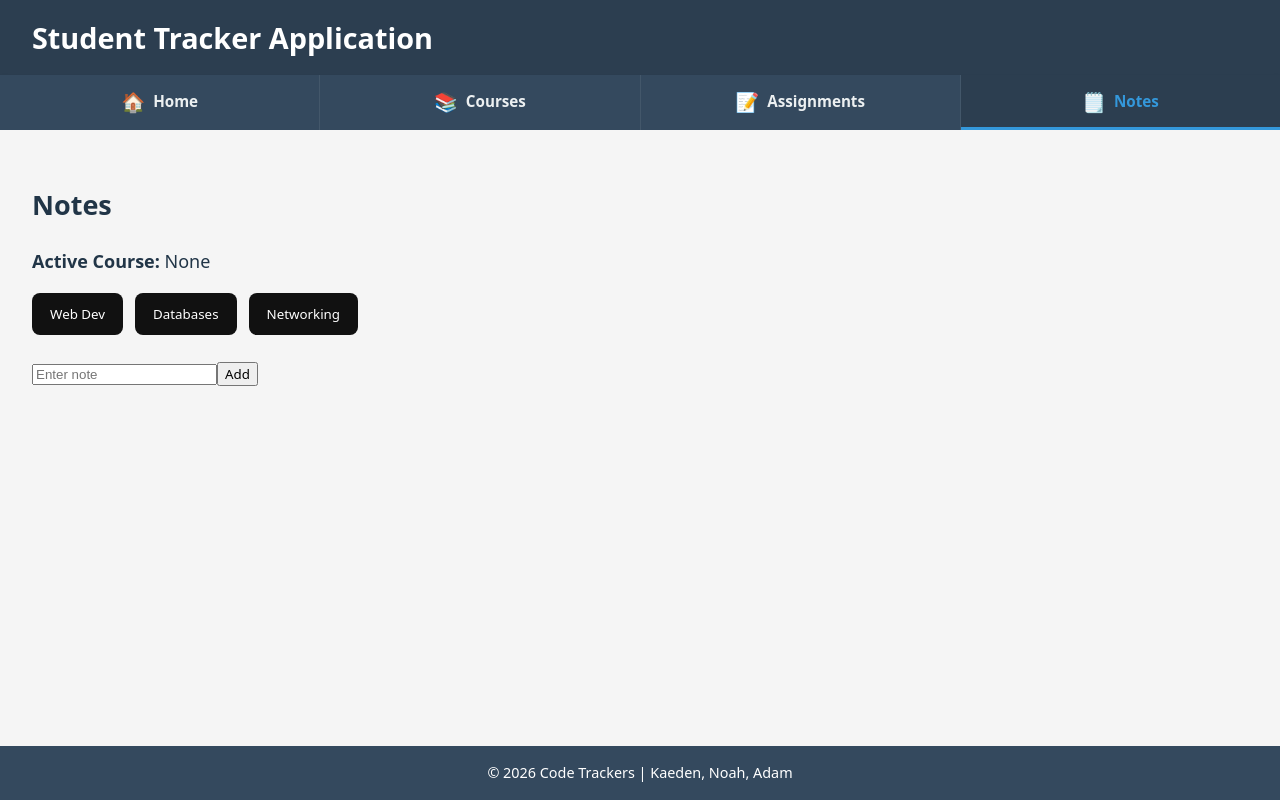
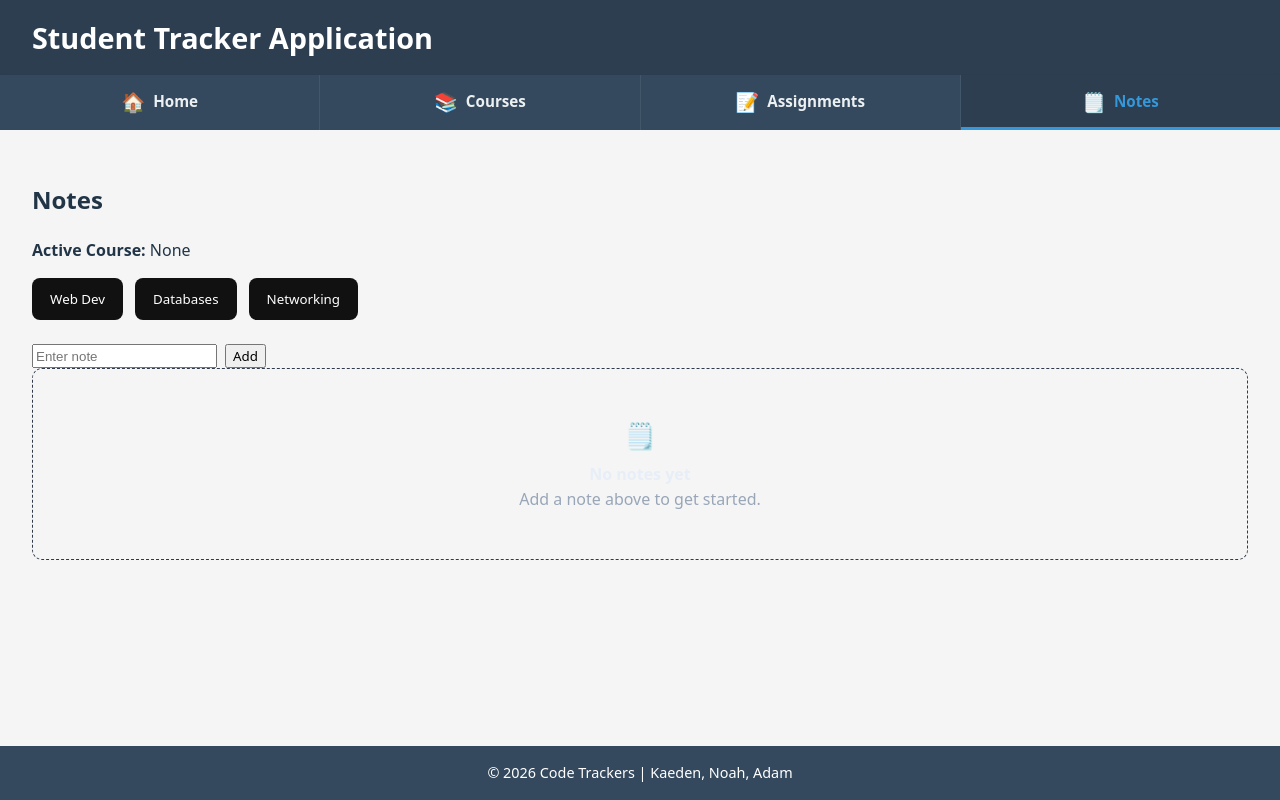
Before and after one commit to NoahPMan/full-stack-dev_student-tracker-api, a React app in the folder frontend/: page /notes in a window 1280 px wide. Built offline with nearby package versions, Linux system fonts and the light colour scheme; the HTML template or start-up script is replaced by a standard one.

Commit message:
feat: complete Sprint 3 T.1/T.2/T.4 — context for selected course, homework service used in 2 hooks, custom hook reused

```diff
--- a/frontend/src/App.tsx
+++ b/frontend/src/App.tsx
@@ -1,56 +1,22 @@
-import { Routes, Route } from "react-router-dom";
-import { useEffect, useState } from "react";
-import Layout from "./components/Layout";
-import Home from "./pages/Home";
-import Courses from "./pages/Courses";
-import Assignments from "./pages/Assignments";
-import Notes from "./pages/Notes";
-import "./App.css";
-
-export type SharedCourseProps = {
-  activeCourse: string;
-  setActiveCourse: (value: string) => void;
-};
-
-const ACTIVE_COURSE_KEY = "student-tracker-active-course";
+import { Routes, Route } from 'react-router-dom';
+import Layout from './components/Layout';
+import Home from './pages/Home';
+import Courses from './pages/Courses';
+import Assignments from './pages/Assignments';
+import Notes from './pages/Notes';
+import { CourseProvider } from './context/CourseContext';
 
 export default function App() {
-  const [activeCourse, setActiveCourse] = useState<string>(() => {
-    try {
-      const saved = localStorage.getItem(ACTIVE_COURSE_KEY);
-      return saved && saved.trim().length > 0 ? saved : "None";
-    } catch {
-      return "None";
-    }
-  });
-
-  useEffect(() => {
-    try {
-      localStorage.setItem(ACTIVE_COURSE_KEY, activeCourse);
-    } catch {
-    }
-  }, [activeCourse]);
-
   return (
+    <CourseProvider>
     <Layout>
     <Routes>
-    <Route
-          path= "/"
-  element = {< Home activeCourse = { activeCourse } setActiveCourse = { setActiveCourse } />}
-        />
-  < Route
-path = "/courses"
-element = {< Courses activeCourse = { activeCourse } setActiveCourse = { setActiveCourse } />}
-        />
-  < Route
-path = "/assignments"
-element = {< Assignments activeCourse = { activeCourse } setActiveCourse = { setActiveCourse } />}
-        />
-  < Route
-path = "/notes"
-element = {< Notes activeCourse = { activeCourse } setActiveCourse = { setActiveCourse } />}
-        />
-  </Routes>
-  </Layout>
+    <Route path= "/" element = {< Home />} />
+      < Route path = "/courses" element = {< Courses />} />
+        < Route path = "/assignments" element = {< Assignments />} />
+          < Route path = "/notes" element = {< Notes />} />
+            </Routes>
+            </Layout>
+            </CourseProvider>
   );
 }
--- a/frontend/src/components/CourseSelector.tsx
+++ b/frontend/src/components/CourseSelector.tsx
@@ -1,19 +1,12 @@
-import "./CourseSelector.css";
+// src/components/CourseSelector.tsx
+import './CourseSelector.css';
+import { useCourse } from '../context/CourseContext';
 
-type Props = {
-  activeCourse: string;
-  setActiveCourse: (value: string) => void;
-  showQuickButtons?: boolean;
-};
-
-export default function CourseSelector({
-  activeCourse,
-  setActiveCourse,
-  showQuickButtons = true,
-}: Props) {
-  const hasSelectedCourse = activeCourse !== "None";
-
-  const courses = ["Web Dev", "Databases", "Networking"];
+export default function CourseSelector({ showQuickButtons = true }: { showQuickButtons?: boolean }) {
+  const { selectedCourseId, setSelectedCourseId } = useCourse();
+  const activeCourse = selectedCourseId ?? 'None';
+  const hasSelectedCourse = activeCourse !== 'None';
+  const courses = ['Web Dev', 'Databases', 'Networking'];
 
   return (
     <section className="course-selector">
@@ -25,7 +18,7 @@ export default function CourseSelector({
         <button
           type="button"
           className="course-clear"
-          onClick={() => setActiveCourse("None")}
+          onClick={() => setSelectedCourseId(undefined)}
         >
           Clear
         </button>
@@ -35,13 +28,12 @@ export default function CourseSelector({
         <div className="course-buttons">
           {courses.map((course) => {
             const isActive = activeCourse === course;
-
             return (
               <button
                 key={course}
                 type="button"
-                className={`course-button${isActive ? " active" : ""}`}
-                onClick={() => setActiveCourse(course)}
+                className={`course-button${isActive ? ' active' : ''}`}
+                onClick={() => setSelectedCourseId(course)}
                 aria-pressed={isActive}
                 disabled={isActive}
               >
--- a/frontend/src/components/notes/NoteForm.tsx
+++ b/frontend/src/components/notes/NoteForm.tsx
@@ -1,52 +1,46 @@
-import { useState } from "react";
-import useFormField from "../../hooks/useFormField";
+import { useState } from 'react';
+import type { FormEvent } from 'react';
+import { useCourse } from '../../context/CourseContext';
+import type { Note } from '../../types/Note';
 
-export type Note = {
-  id: string;
-  text: string;
-  pinned?: boolean;
-};
+type Props = { onAdd: (note: Note) => void };
 
-export default function NoteForm({ onAdd }: { onAdd: (note: Note) => void }) {
-  const text = useFormField("");
-  const [error, setError] = useState("");
+export default function NoteForm({ onAdd }: Props) {
+  const [text, setText] = useState('');
+  const { selectedCourseId } = useCourse();
 
-  const submit = (e: React.SyntheticEvent<HTMLFormElement>) => {
+  function handleSubmit(e: FormEvent) {
     e.preventDefault();
+    const t = text.trim();
+    if (!t) return;
 
-    if (!text.value.trim()) {
-      setError("Please enter a note before adding.");
+    if (!selectedCourseId) {
+      alert('Select a course (top of page) before adding a note.');
       return;
     }
 
-    onAdd({
+    const note: Note = {
       id: crypto.randomUUID(),
-      text: text.value.trim(),
+      courseId: selectedCourseId,
+      title: t,
+      body: '',
       pinned: false,
-    });
-
-    text.reset();
-    setError("");
-  };
-
-  const handleChange = (value: string) => {
-    text.onChange(value);
-
-    if (value.trim()) {
-      setError("");
-    }
-  };
+      createdAt: new Date().toISOString(),
+    };
+    onAdd(note);
+    setText('');
+  }
 
   return (
-    <form onSubmit={submit}>
-      <input
-        value={text.value}
-        onChange={(e) => handleChange(e.target.value)}
+    <form onSubmit= { handleSubmit } style = {{ display: 'flex', gap: 8 }
+}>
+  <input
         placeholder="Enter note"
-      />
-      <button type="submit">Add</button>
-
-      {error && <p style={{ color: "red" }}>{error}</p>}
+value = { text }
+onChange = {(e) => setText(e.target.value)}
+required
+  />
+  <button type="submit" > Add </button>
     </form>
   );
 }
--- /dev/null
+++ b/frontend/src/components/notes/NoteList.css
@@ -0,0 +1,152 @@
+:root {
+    --card-bg: #1e2530;
+    --card-bg-hover: #232b38;
+    --card-border: #2f3a4a;
+    --text: #e7eef7;
+    --muted: #98a6b8;
+    --pin: #e9b949;
+    --danger: #ff5d5d;
+    --ring: #6aa0ff;
+}
+
+/* Sections & grid */
+.notes-section {
+    margin-top: 0.75rem;
+}
+
+.notes-section__heading {
+    margin: 1rem 0 0.5rem;
+    font-size: 0.95rem;
+    font-weight: 600;
+    color: var(--muted);
+    text-transform: uppercase;
+    letter-spacing: 0.02em;
+}
+
+.notes-grid {
+    list-style: none;
+    padding: 0;
+    margin: 0 0 0.75rem 0;
+    display: grid;
+    grid-template-columns: repeat(auto-fill, minmax(260px, 1fr));
+    gap: 12px;
+}
+
+/* Card */
+.note-card {
+    background: var(--card-bg);
+    border: 1px solid var(--card-border);
+    border-radius: 10px;
+    padding: 12px;
+    color: var(--text);
+    transition: transform 120ms ease, box-shadow 120ms ease, background 120ms ease;
+    box-shadow: 0 1px 2px rgba(0, 0, 0, .15);
+}
+
+.note-card:hover {
+    background: var(--card-bg-hover);
+    transform: translateY(-1px);
+    box-shadow: 0 6px 16px rgba(0, 0, 0, .18);
+}
+
+.note-card__header {
+    display: grid;
+    grid-template-columns: 32px 1fr 32px;
+    align-items: center;
+    gap: 8px;
+}
+
+.note-card__title {
+    margin: 0;
+    font-size: 0.98rem;
+    font-weight: 600;
+    white-space: nowrap;
+    overflow: hidden;
+    text-overflow: ellipsis;
+}
+
+.note-card__body {
+    margin: 8px 0 0;
+    line-height: 1.35;
+    color: var(--text);
+    word-wrap: anywhere;
+}
+
+.note-card__footer {
+    margin-top: 10px;
+    font-size: 0.8rem;
+    color: var(--muted);
+}
+
+/* Icon buttons */
+.icon-btn {
+    width: 32px;
+    height: 32px;
+    display: grid;
+    place-items: center;
+    border-radius: 8px;
+    background: transparent;
+    border: 1px solid var(--card-border);
+    color: var(--muted);
+    cursor: pointer;
+    transition: background 120ms ease, color 120ms ease, border-color 120ms ease, transform 80ms ease;
+}
+
+.icon-btn:hover {
+    background: rgba(255, 255, 255, .04);
+    color: var(--text);
+}
+
+.icon-btn:focus-visible {
+    outline: none;
+    box-shadow: 0 0 0 2px var(--ring);
+}
+
+.icon {
+    width: 16px;
+    height: 16px;
+    fill: currentColor;
+}
+
+/* Pin state */
+.icon-btn.pin.is-active {
+    color: var(--pin);
+    border-color: rgba(233, 185, 73, .35);
+}
+
+/* Danger button */
+.icon-btn.danger {
+    color: #ff8383;
+    border-color: rgba(255, 93, 93, .28);
+}
+
+.icon-btn.danger:hover {
+    background: rgba(255, 93, 93, .08);
+    color: var(--danger);
+}
+
+/* Empty state */
+.notes-empty {
+    display: grid;
+    place-items: center;
+    padding: 3rem 1rem;
+    border: 1px dashed var(--card-border);
+    border-radius: 10px;
+    background: rgba(255, 255, 255, .02);
+    color: var(--muted);
+}
+
+.notes-empty__icon {
+    font-size: 1.6rem;
+    margin-bottom: 0.4rem;
+}
+
+.notes-empty__title {
+    margin: 0 0 0.1rem 0;
+    font-weight: 600;
+    color: var(--text);
+}
+
+.notes-empty__hint {
+    margin: 0;
+}
--- a/frontend/src/components/notes/NoteList.tsx
+++ b/frontend/src/components/notes/NoteList.tsx
@@ -1,29 +1,118 @@
-import type { Note } from "./NoteForm";
+import './NoteList.css';
+import type { Note } from '../../types/Note';
 
-export default function NoteList({
-  notes,
+type Props = {
+  notes: Note[];
+  onRemove: (id: string) => void;
+  onTogglePin: (id: string) => void;
+};
+
+export default function NoteList({ notes, onRemove, onTogglePin }: Props) {
+  if (!notes.length) {
+    return (
+      <div className="notes-empty">
+        <div className="notes-empty__icon" aria-hidden>🗒️</div>
+        <p className="notes-empty__title">No notes yet</p>
+        <p className="notes-empty__hint">Add a note above to get started.</p>
+      </div>
+    );
+  }
+
+  const pinned = notes.filter(n => !!n.pinned);
+  const others = notes.filter(n => !n.pinned);
+
+  return (
+    <section className="notes-section">
+      {!!pinned.length && (
+        <>
+          <h3 className="notes-section__heading">Pinned</h3>
+          <ul className="notes-grid" role="list">
+            {pinned.map((note) => (
+              <li key={note.id} className="note-card">
+                <CardHeader note={note} onRemove={onRemove} onTogglePin={onTogglePin} />
+                <CardBody note={note} />
+                <CardFooter note={note} />
+              </li>
+            ))}
+          </ul>
+        </>
+      )}
+
+      {!!others.length && (
+        <>
+          {!!pinned.length && <h3 className="notes-section__heading">Others</h3>}
+          <ul className="notes-grid" role="list">
+            {others.map((note) => (
+              <li key={note.id} className="note-card">
+                <CardHeader note={note} onRemove={onRemove} onTogglePin={onTogglePin} />
+                <CardBody note={note} />
+                <CardFooter note={note} />
+              </li>
+            ))}
+          </ul>
+        </>
+      )}
+    </section>
+  );
+}
+
+function CardHeader({
+  note,
   onRemove,
   onTogglePin,
 }: {
-  notes: Note[];
+  note: Note;
   onRemove: (id: string) => void;
   onTogglePin: (id: string) => void;
 }) {
   return (
-    <ul>
-    {
-      notes.map((note) => (
-        <li key= { note.id } >
-        { note.text }{ " "}
-      < button type = "button" onClick = {() => onTogglePin(note.id)} >
-    { note.pinned ? "Unpin" : "Pin" }
-    </button>{" "}
-    < button type = "button" onClick = {() => onRemove(note.id)
-}>
-  Remove
-  </button>
-  </li>
-      ))}
-</ul>
+    <header className="note-card__header">
+      <button
+        type="button"
+        className={`icon-btn pin ${note.pinned ? 'is-active' : ''}`}
+        aria-pressed={!!note.pinned}
+        aria-label={note.pinned ? 'Unpin note' : 'Pin note'}
+        title={note.pinned ? 'Unpin' : 'Pin'}
+        onClick={() => onTogglePin(note.id)}
+      >
+        {/* pushpin icon */}
+        <svg viewBox="0 0 24 24" className="icon" aria-hidden>
+          <path d="M14 2l8 8-2 2-4-4-2 2 4 4-2 2-4-4-6 6-2-2 6-6-4-4 2-2 4 4 2-2-4-4 2-2z" />
+        </svg>
+      </button>
+
+      <h4 className="note-card__title" title={note.title || 'Untitled'}>
+        {note.title || 'Untitled'}
+      </h4>
+
+      <button
+        type="button"
+        className="icon-btn danger"
+        aria-label="Remove note"
+        title="Remove"
+        onClick={() => onRemove(note.id)}
+      >
+        {/* trash icon */}
+        <svg viewBox="0 0 24 24" className="icon" aria-hidden>
+          <path d="M9 3h6l1 2h5v2H3V5h5l1-2zm1 6h2v9h-2V9zm4 0h2v9h-2V9z" />
+        </svg>
+      </button>
+    </header>
   );
 }
+
+function CardBody({ note }: { note: Note }) {
+  if (!note.body) return null;
+  return <p className="note-card__body">{note.body}</p>;
+}
+
+function CardFooter({ note }: { note: Note }) {
+  const dt = new Date(note.createdAt);
+  return (
+    <footer className="note-card__footer">
+      <time dateTime={note.createdAt} title={dt.toLocaleString()}>
+        {dt.toLocaleDateString()}
+      </time>
+    </footer>
+  );
+}
--- a/frontend/src/context/CourseContext.tsx
+++ b/frontend/src/context/CourseContext.tsx
@@ -1,55 +1,45 @@
-import React, { createContext, useContext, useState } from 'react';
+import { createContext, useContext, useEffect, useState } from 'react';
 import type { ReactNode } from 'react';
-import type { Course } from '../types/Course';
 
-interface CourseContextType {
-  courses: Course[];
-  addCourse: (course: Omit<Course, 'id'>) => void;
-  deleteCourse: (id: string) => void;
-  updateCourse: (id: string, updates: Partial<Course>) => void;
-}
+const ACTIVE_COURSE_KEY = 'student-tracker-active-course';
 
-const CourseContext = createContext<CourseContextType | undefined>(undefined);
-
-export const useCourses = () => {
-  const context = useContext(CourseContext);
-  if (!context) {
-    throw new Error('useCourses must be used within CourseProvider');
-  }
-  return context;
+type CourseUIState = {
+  selectedCourseId?: string;
+  setSelectedCourseId: (id?: string) => void;
 };
 
-interface CourseProviderProps {
-  children: ReactNode;
-}
+const CourseContext = createContext<CourseUIState | undefined>(undefined);
 
-export const CourseProvider: React.FC<CourseProviderProps> = ({ children }) => {
-  const [courses, setCourses] = useState<Course[]>([]);
+export function CourseProvider({ children }: { children: ReactNode }) {
+  const [selectedCourseId, setSelectedCourseId] = useState<string | undefined>(() => {
+    try {
+      const saved = localStorage.getItem(ACTIVE_COURSE_KEY);
+      return saved && saved.trim().length > 0 ? saved : undefined;
+    } catch {
+      return undefined;
+    }
+  });
 
-  const addCourse = (courseData: Omit<Course, 'id'>) => {
-    const newCourse: Course = {
-      ...courseData,
-      id: Date.now().toString()
-    };
-    setCourses(prev => [...prev, newCourse]);
-  };
-
-  const deleteCourse = (id: string) => {
-    setCourses(prev => prev.filter(course => course.id !== id));
-  };
-
-  const updateCourse = (id: string, updates: Partial<Course>) => {
-    setCourses(prev =>
-      prev.map(course =>
-        course.id === id ? { ...course, ...updates } : course
-      )
-    );
-  };
+  useEffect(() => {
+    try {
+      if (selectedCourseId && selectedCourseId.length > 0) {
+        localStorage.setItem(ACTIVE_COURSE_KEY, selectedCourseId);
+      } else {
+        localStorage.removeItem(ACTIVE_COURSE_KEY);
+      }
+    } catch { }
+  }, [selectedCourseId]);
 
   return (
-    <CourseContext.Provider value= {{ courses, addCourse, deleteCourse, updateCourse }
+    <CourseContext.Provider value= {{ selectedCourseId, setSelectedCourseId }
 }>
   { children }
   </CourseContext.Provider>
   );
-};
+}
+
+export function useCourse() {
+  const ctx = useContext(CourseContext);
+  if (!ctx) throw new Error('useCourse must be used within a CourseProvider');
+  return ctx;
+}
--- a/frontend/src/pages/Courses.tsx
+++ b/frontend/src/pages/Courses.tsx
@@ -1,17 +1,20 @@
-import type { SharedCourseProps } from "../App";
-import CourseSelector from "../components/CourseSelector";
+// src/pages/Courses.tsx
+import CourseSelector from '../components/CourseSelector';
+import { useCourse } from '../context/CourseContext';
 
-export default function Courses({ activeCourse, setActiveCourse }: SharedCourseProps) {
+export default function Courses() {
+  const { selectedCourseId } = useCourse();
+
   return (
     <>
     <h2>Courses </h2>
     < p > Your enrolled courses will appear here.</p>
 
-      < CourseSelector
-  activeCourse = { activeCourse }
-  setActiveCourse = { setActiveCourse }
-  showQuickButtons = { true}
-    />
+      < CourseSelector showQuickButtons = { true} />
+
+        <p style={ { opacity: 0.85, marginTop: 8 } }>
+          Current selection: { selectedCourseId ?? 'None' }
+  </p>
     </>
   );
 }
--- a/frontend/src/pages/Home.tsx
+++ b/frontend/src/pages/Home.tsx
@@ -1,17 +1,12 @@
-import type { SharedCourseProps } from "../App";
-import CourseSelector from "../components/CourseSelector";
+import CourseSelector from '../components/CourseSelector';
 
-export default function Home({ activeCourse, setActiveCourse }: SharedCourseProps) {
+export default function Home() {
   return (
     <>
     <h2>Welcome to Student Tracker </h2>
       < p > Manage your courses, assignments, and grades all in one place.</p>
 
-        < CourseSelector
-  activeCourse = { activeCourse }
-  setActiveCourse = { setActiveCourse }
-  showQuickButtons = { true}
-    />
-    </>
+        < CourseSelector showQuickButtons = { true} />
+          </>
   );
 }
--- a/frontend/src/pages/Notes.tsx
+++ b/frontend/src/pages/Notes.tsx
@@ -1,19 +1,19 @@
-import { useEffect, useMemo, useState } from "react";
-import NoteForm from "../components/notes/NoteForm";
-import type { Note } from "../components/notes/NoteForm";
-import NoteList from "../components/notes/NoteList";
-import type { SharedCourseProps } from "../App";
-import CourseSelector from "../components/CourseSelector";
+// src/pages/Notes.tsx
+import { useEffect, useMemo, useState } from 'react';
+import CourseSelector from '../components/CourseSelector';
+import NoteForm from '../components/notes/NoteForm';
+import NoteList from '../components/notes/NoteList';
+import type { Note } from '../types/Note';
 
-const STORAGE_KEY = "student-tracker-notes";
+const STORAGE_KEY = 'student-tracker-notes';
 
-export default function Notes({ activeCourse, setActiveCourse }: SharedCourseProps) {
+export default function Notes() {
   const [notes, setNotes] = useState<Note[]>(() => {
     try {
       const raw = localStorage.getItem(STORAGE_KEY);
       if (!raw) return [];
-      const parsed = JSON.parse(raw) as Note[];
-      return Array.isArray(parsed) ? parsed : [];
+      const parsed = JSON.parse(raw);
+      return Array.isArray(parsed) ? (parsed as Note[]) : [];
     } catch {
       return [];
     }
@@ -22,26 +22,16 @@ export default function Notes({ activeCourse, setActiveCourse }: SharedCoursePro
   useEffect(() => {
     try {
       localStorage.setItem(STORAGE_KEY, JSON.stringify(notes));
-    } catch {
-    }
+    } catch { }
   }, [notes]);
 
-  const addNote = (note: Note) => {
-    setNotes((prev) => [...prev, note]);
-  };
-
-  const removeNote = (id: string) => {
-    setNotes((prev) => prev.filter((n) => n.id !== id));
-  };
-
-  const togglePin = (id: string) => {
-    setNotes((prev) =>
-      prev.map((n) => (n.id === id ? { ...n, pinned: !n.pinned } : n))
-    );
-  };
+  const addNote = (note: Note) => setNotes((prev) => [...prev, note]);
+  const removeNote = (id: string) => setNotes((prev) => prev.filter((n) => n.id !== id));
+  const togglePin = (id: string) =>
+    setNotes((prev) => prev.map((n) => (n.id === id ? { ...n, pinned: !n.pinned } : n)));
 
   const displayNotes = useMemo(() => {
-    const pinned = notes.filter((n) => n.pinned);
+    const pinned = notes.filter((n) => !!n.pinned);
     const unpinned = notes.filter((n) => !n.pinned);
     return [...pinned, ...unpinned];
   }, [notes]);
@@ -50,20 +40,22 @@ export default function Notes({ activeCourse, setActiveCourse }: SharedCoursePro
     <div>
     <h2>Notes </h2>
 
-    < div style = {{ marginBottom: "1.5rem" }
+    < div style = {{ marginBottom: '1.5rem' }
 }>
-  <CourseSelector
-          activeCourse={ activeCourse }
-setActiveCourse = { setActiveCourse }
-showQuickButtons = { true}
+  {/* T.4: reads/writes selected course via CourseContext; no props */ }
+  < CourseSelector showQuickButtons />
+    </div>
+
+    < div style = {{ marginTop: '0.75rem' }}>
+      {/* onAdd belongs to NoteForm (the child), not the Notes page */ }
+      < NoteForm onAdd = { addNote } />
+        </div>
+
+        < NoteList
+notes = { displayNotes }
+onRemove = { removeNote }
+onTogglePin = { togglePin }
   />
   </div>
-
-  < div style = {{ marginTop: "0.75rem" }}>
-    <NoteForm onAdd={ addNote } />
-      </div>
-
-      < NoteList notes = { displayNotes } onRemove = { removeNote } onTogglePin = { togglePin } />
-        </div>
   );
 }
```
Also changed, not shown: frontend/src/pages/Assignments.tsx (+7 -28 lines).
